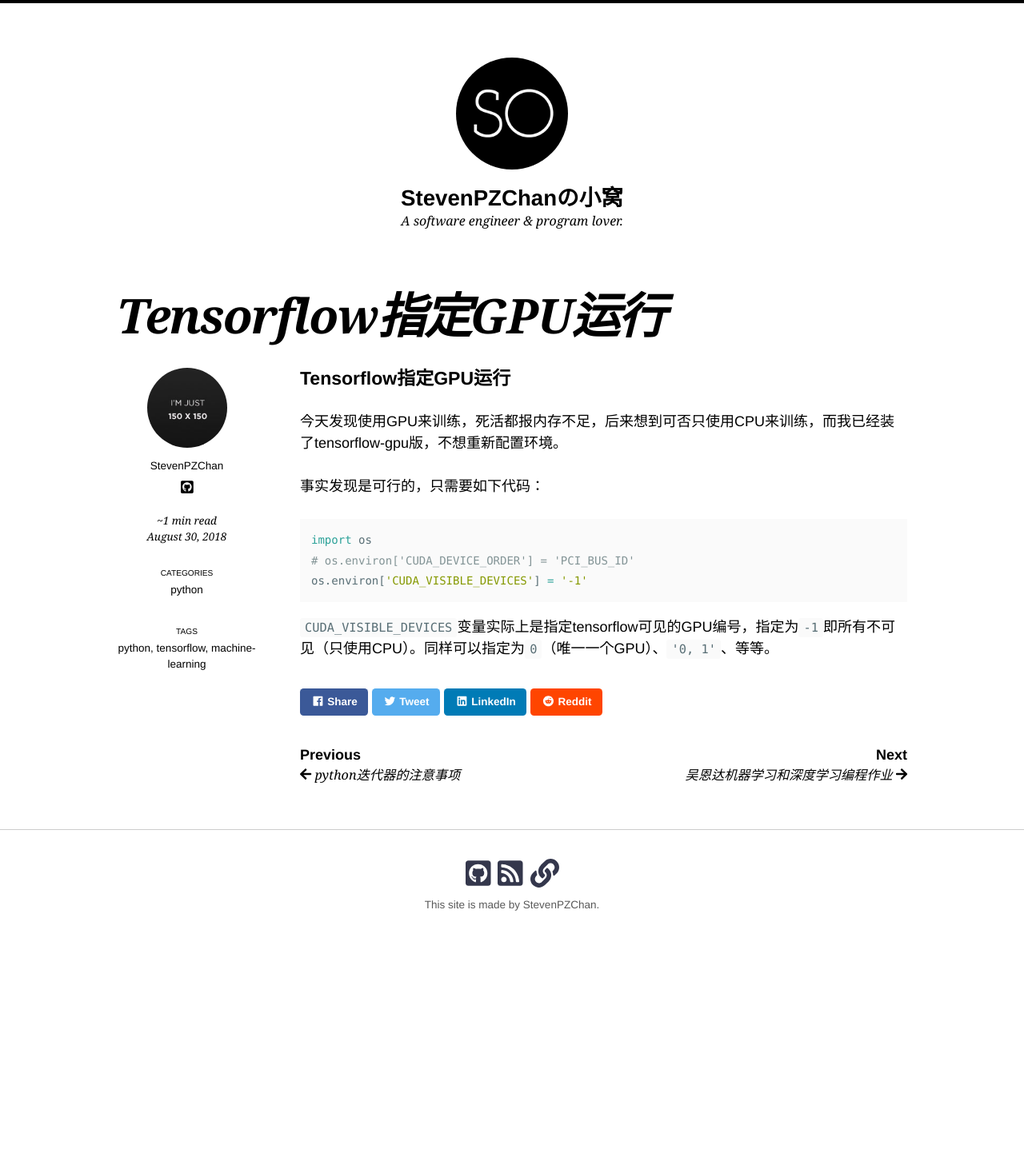
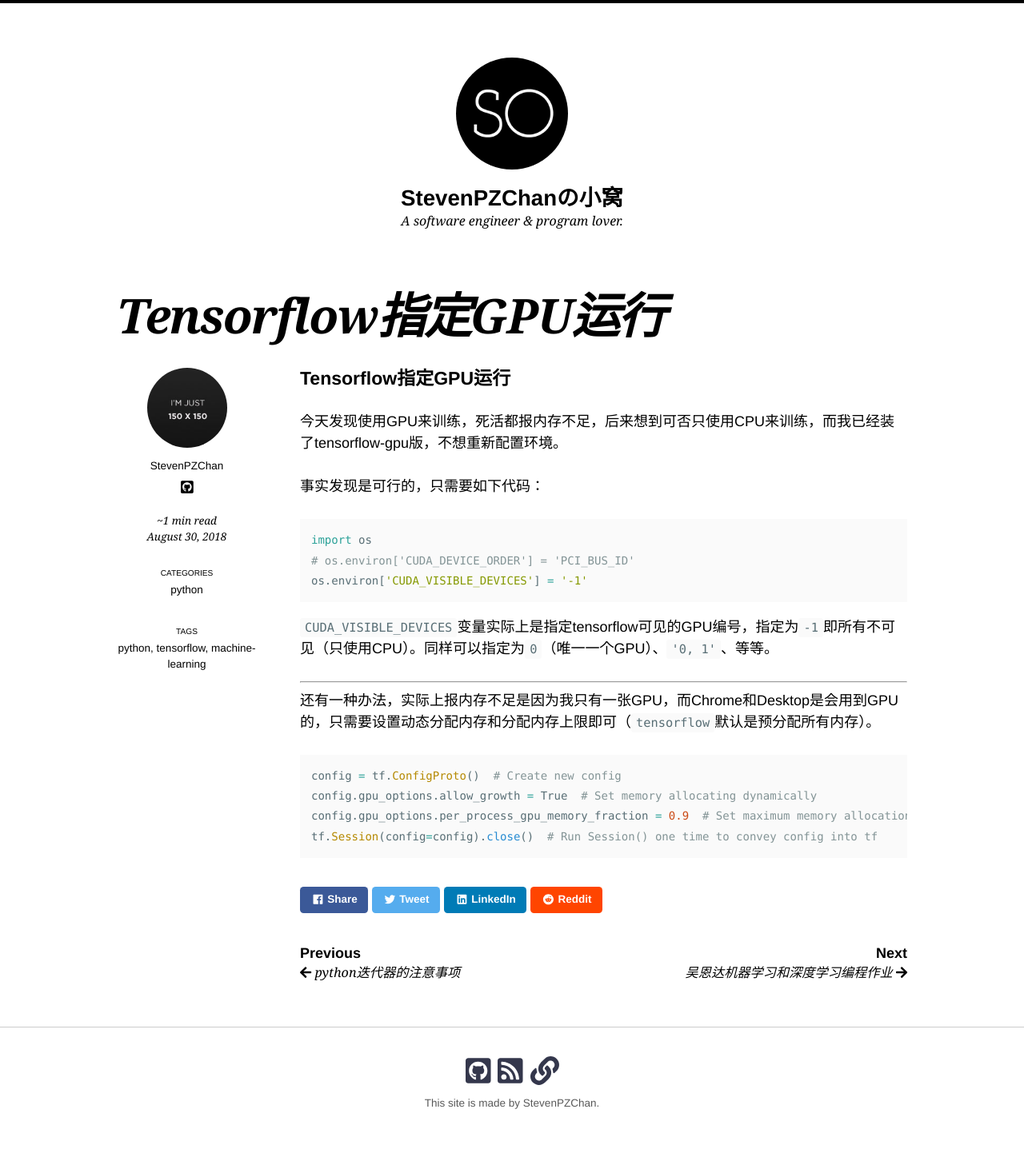
Before and after one commit to StevenPZChan/StevenPZChan.github.io, a Jekyll site: the page built from _posts/2018-08-30-tensorflow-select-GPU.md, in a window 1280 px wide. Shown: the whole page at 80% size. Built offline with Jekyll 4.4.1, drawn with Linux system fonts in a browser that asks for light colours; nearby versions of some CDN libraries; comment, search, counter and statistics services are not loaded; before the commit the page ends 1214 px from its top, so only the background shows below that.

Commit message:
edit tensorflow-GPU
Signed-off-by: StevenPZChan <StevenPZChan@gmail.com>

````diff
--- a/_posts/2018-08-30-tensorflow-select-GPU.md
+++ b/_posts/2018-08-30-tensorflow-select-GPU.md
@@ -19,3 +19,12 @@ import os
 os.environ['CUDA_VISIBLE_DEVICES'] = '-1'
 ```
 `CUDA_VISIBLE_DEVICES`变量实际上是指定tensorflow可见的GPU编号，指定为`-1`即所有不可见（只使用CPU）。同样可以指定为`0`（唯一一个GPU）、`'0, 1'`、等等。
+
+---
+还有一种办法，实际上报内存不足是因为我只有一张GPU，而Chrome和Desktop是会用到GPU的，只需要设置动态分配内存和分配内存上限即可（`tensorflow`默认是预分配所有内存）。
+```python
+config = tf.ConfigProto()  # Create new config
+config.gpu_options.allow_growth = True  # Set memory allocating dynamically
+config.gpu_options.per_process_gpu_memory_fraction = 0.9  # Set maximum memory allocation to 90%
+tf.Session(config=config).close()  # Run Session() one time to convey config into tf
+```
````
Also changed, not shown: other parts of _posts/2018-08-30-tensorflow-select-GPU.md (+1 -1 lines), repositories.md (+1 -1 lines).
